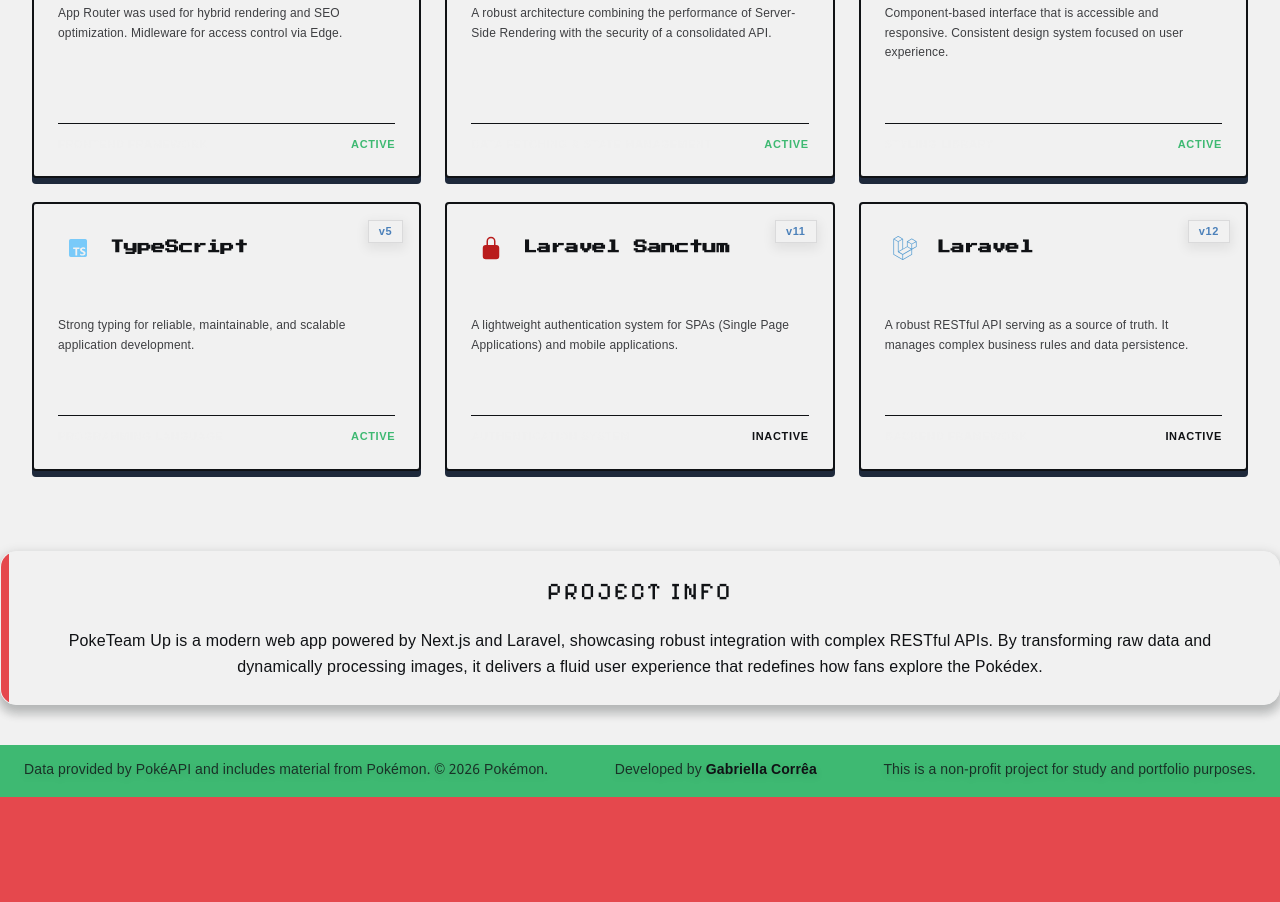
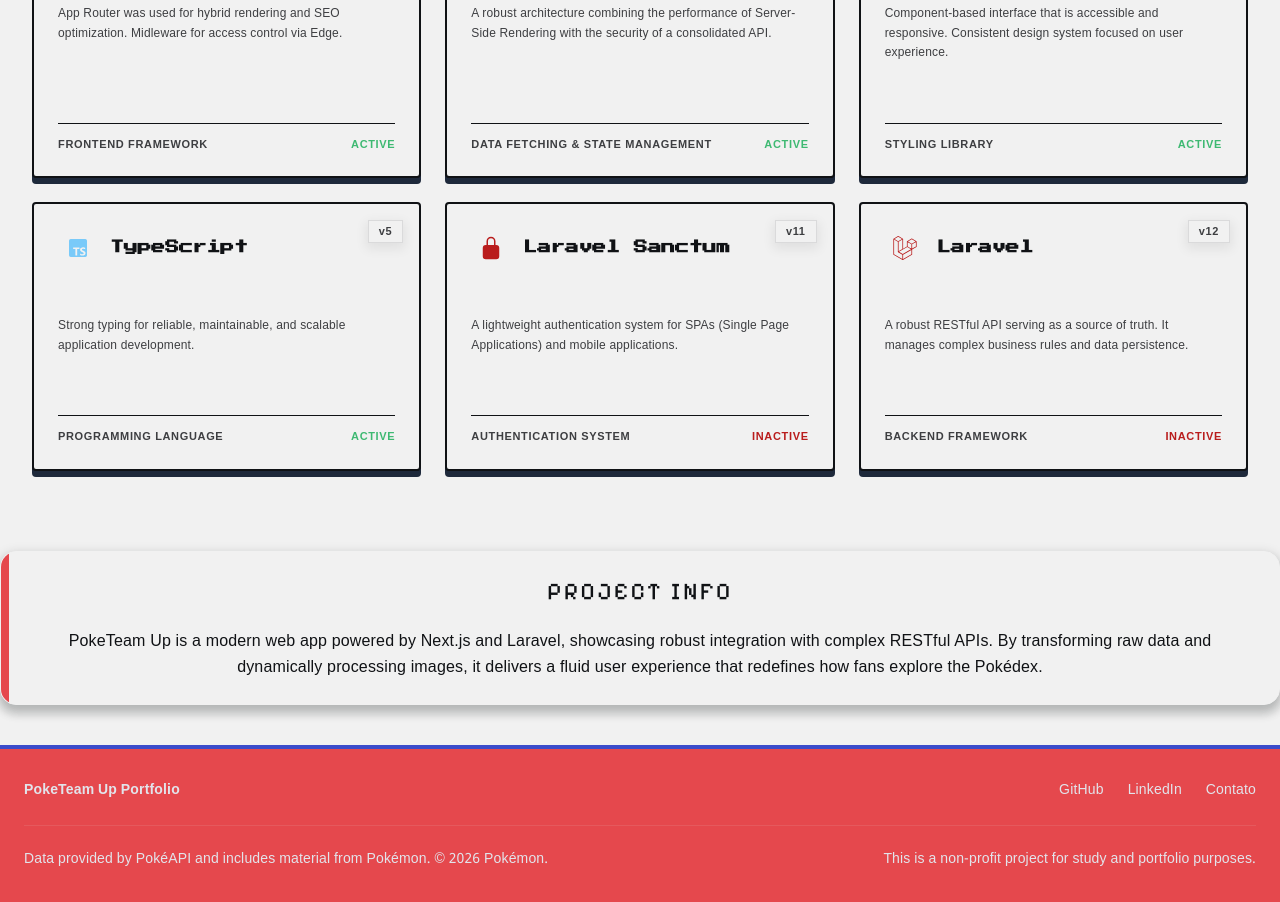
Before and after one commit to gabriellatcc/PokeTeamUp, a Next.js app in the folder frontend/: page / in a window 1280 px wide. Shown: the part 1140-2042 px from the top of the page. Before the commit the page ends 1937 px from the top, so only its background shows below. Built offline with nearby package versions, Linux system fonts and the light colour scheme.

Commit message:
feat: update color variables for sidebar and stack items, enhance footer layout and content

```diff
--- a/frontend/src/app/global.css
+++ b/frontend/src/app/global.css
@@ -45,7 +45,7 @@
   --sidebar-accent: oklch(0.9003 0.0101 267.3530);
   --sidebar-accent-foreground: oklch(0.1813 0.0069 258.3704);
   --sidebar-border: oklch(0.8499 0.0124 259.8236);
-  --sidebar-ring: oklch(0.5412 0.2127 24.7912);
+  --sidebar-ring: oklch(55.246% 0.14498 135.346);
   --font-sans: 'Orbitron', sans-serif;
   --font-serif: 'Georgia', serif;
   --font-mono: 'Share Tech Mono', monospace;
@@ -77,7 +77,7 @@
   --popover-foreground: oklch(0.9276 0.0058 264.5313);
   --primary: oklch(57.947% 0.20244 24.379);
   --primary-foreground: oklch(0.9276 0.0058 264.5313);
-  --secondary: oklch(0.4838 0.1944 271.1402);
+  --secondary: oklch(20.841% 0.04169 266.371);
   --secondary-foreground: oklch(0.9276 0.0058 264.5313);
   --muted: oklch(0.9194 0.0097 273.3493);
   --muted-foreground: oklch(26.485% 0.03631 263.672);
@@ -100,7 +100,7 @@
   --sidebar-accent: oklch(0.1773 0.0089 264.3183);
   --sidebar-accent-foreground: oklch(0.8652 0.1767 90.3665);
   --sidebar-border: oklch(0.3230 0.0219 259.3809);
-  --sidebar-ring: oklch(0.5795 0.2024 24.3945);
+  --sidebar-ring: oklch(55.246% 0.14498 135.346);
   --font-sans: 'Orbitron', sans-serif;
   --font-serif: 'Georgia', serif;
   --font-mono: 'Share Tech Mono', monospace;
--- a/frontend/src/components/home/stack-card.tsx
+++ b/frontend/src/components/home/stack-card.tsx
@@ -24,7 +24,7 @@
   return (
     <Card className="group relative flex h-full min-w-0 flex-col overflow-hidden rounded-xl border-2 border-foreground bg-card p-6 shadow-[0_6px_0_0_#1e293b] transition-all duration-200 hover:-translate-y-1 hover:shadow-[0_10px_0_0_#1e293b]">
       {version && (
-        <span className="absolute top-4 right-4 rounded-md border border-foreground/10 bg-card px-2.5 py-0.5 text-[11px] font-bold tracking-wider text-muted-foreground shadow-xs">
+        <span className="absolute top-4 right-4 rounded-md border border-foreground/10 bg-card px-2.5 py-0.5 text-[11px] font-bold tracking-wider text-foreground/80 shadow-xs">
           {version}
         </span>
       )}
@@ -56,12 +56,12 @@
       <CardFooter className="p-0 pt-3">
         {specificDetail && (
           <div className="mt-6 flex w-full items-center justify-between border-t border-foreground pt-3 text-[11px]">
-            <span className="font-semibold uppercase tracking-wider text-card/40">
+            <span className="font-semibold uppercase tracking-wider text-foreground/80">
               {detailText}
             </span>
             <span
               className={`font-bold uppercase tracking-wider ${
-                isActive ? "text-chart-4" : "text-foreground"
+                isActive ? "text-chart-4" : "text-destructive"
               }`}
             >
               {isActive ? "Active" : "Inactive"}
--- a/frontend/src/components/layout/site-footer.tsx
+++ b/frontend/src/components/layout/site-footer.tsx
@@ -15,16 +15,33 @@
   }
 
   return (
-        <footer className="w-full bg-[var(--chart-4)] py-4 px-6">
-            <div
-                className={`${notoSans.className} text-foreground/80 drop-shadow-md text-xs xl:text-sm max-w-7xl mx-auto flex flex-col lg:flex-row lg:justify-between lg:items-center gap-2 lg:gap-8 text-center lg:whitespace-nowrap`}
-            >
-                <p>Data provided by PokéAPI and includes material from Pokémon. © 2026 Pokémon.</p>
-                <p>
-                Developed by <strong className="text-foreground">Gabriella Corrêa</strong>
-                </p>
-                <p>This is a non-profit project for study and portfolio purposes.</p>
-            </div>
-        </footer>
-    );
+    <footer className="relative w-full bg-background py-8 px-6 text-foreground/30 border-t-4 border-secondary">
+      <div className={`${notoSans.className} mx-auto max-w-7xl flex flex-col items-center justify-between gap-6 text-center text-xs text-muted xl:text-sm lg:text-left`}>
+        <div className="w-full flex flex-col lg:flex-row items-center justify-between gap-4 pb-6 border-b border-muted/10">
+          <div>
+            <p className="font-bold text-muted text-sm">PokeTeam Up Portfolio</p>
+            {/* <p className="text-xs text-muted/60 mt-0.5">Built with Next.js, Laravel & Tailwind CSS</p> */}
+          </div>
+
+          <div className="flex items-center gap-6 font-medium text-muted">
+            <a href="https://github.com/gabriellatcc" target="_blank" rel="noopener noreferrer" className="hover:text-[color-mix(in_srgb,var(--background)_50%,var(--shadow-color)_80%)] dark:hover:text-chart-2 transition-colors">
+              GitHub
+            </a>
+            <a href="https://www.linkedin.com/in/gabriellatccorrea" target="_blank" rel="noopener noreferrer" className="hover:text-[color-mix(in_srgb,var(--background)_50%,var(--shadow-color)_80%)] dark:hover:text-chart-2 transition-colors">
+              LinkedIn
+            </a>
+            <a href="mailto:gabriellatccorrea@gmail.com" className="hover:text-[color-mix(in_srgb,var(--background)_50%,var(--shadow-color)_80%)] dark:hover:text-chart-2 transition-colors">
+              Contato
+            </a>
+          </div>
+        </div>
+
+        <div className="w-full flex flex-col lg:flex-row items-center justify-between gap-4">
+          <p>Data provided by PokéAPI and includes material from Pokémon. © 2026 Pokémon.</p>
+          <p>This is a non-profit project for study and portfolio purposes.</p>
+        </div>
+
+      </div>
+    </footer>
+  );
 }
--- a/frontend/src/lib/content/stack-content.ts
+++ b/frontend/src/lib/content/stack-content.ts
@@ -28,7 +28,7 @@
       title: 'React Query',
       description: 'A robust architecture combining the performance of Server-Side Rendering with the security of a consolidated API.',
       iconClass: IoCloudDone,
-      iconColorClass: 'var(--muted-foreground)',
+      iconColorClass: 'var(--accent)',
       specificDetail: ['Data Fetching & State Management', true]
     },
     {
@@ -60,7 +60,7 @@
       title: 'Laravel',
       description: 'A robust RESTful API serving as a source of truth. It manages complex business rules and data persistence.',
       iconClass: FaLaravel,
-      iconColorClass: 'var(--primary)',
+      iconColorClass: 'var(--destructive)',
       specificDetail: ['Backend Framework', false]
     },
 ];
```
